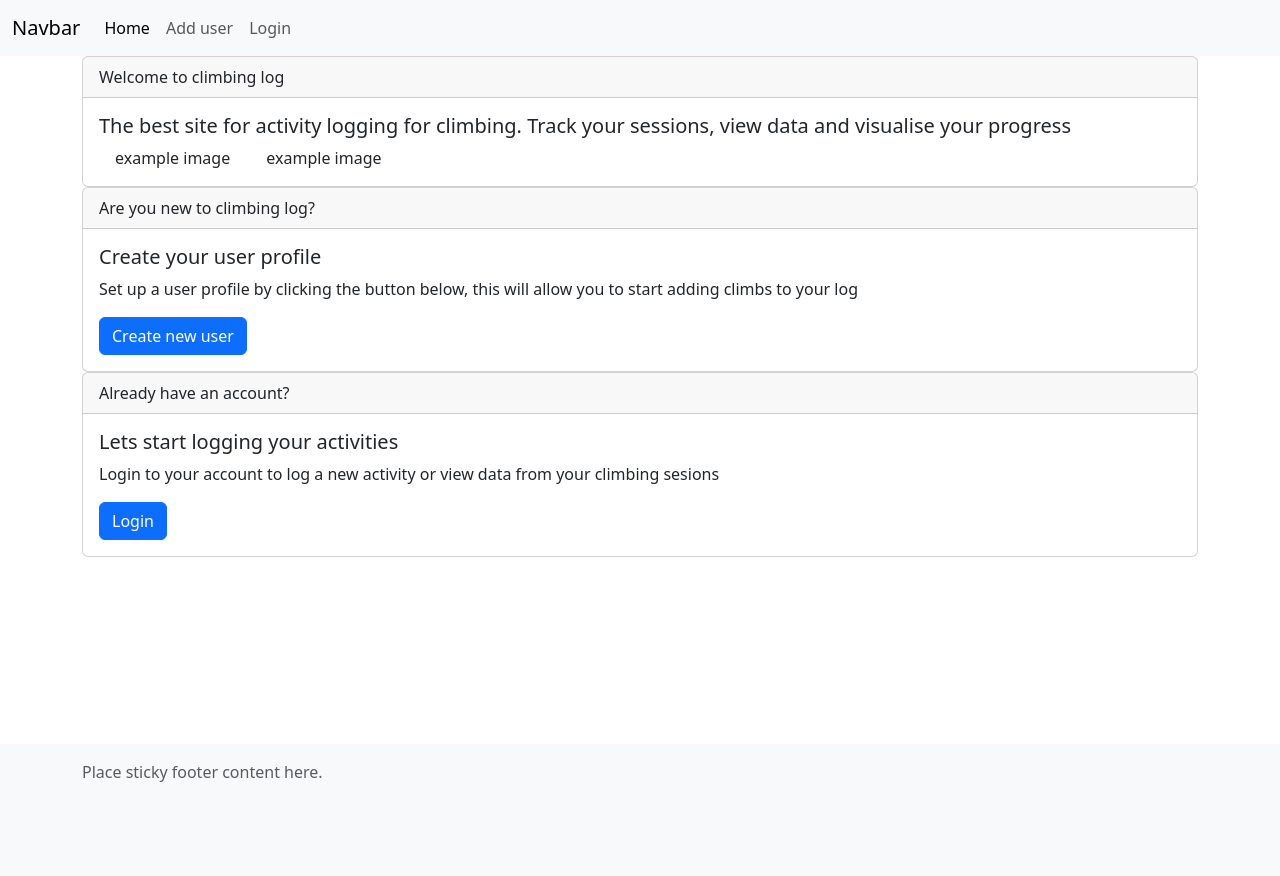
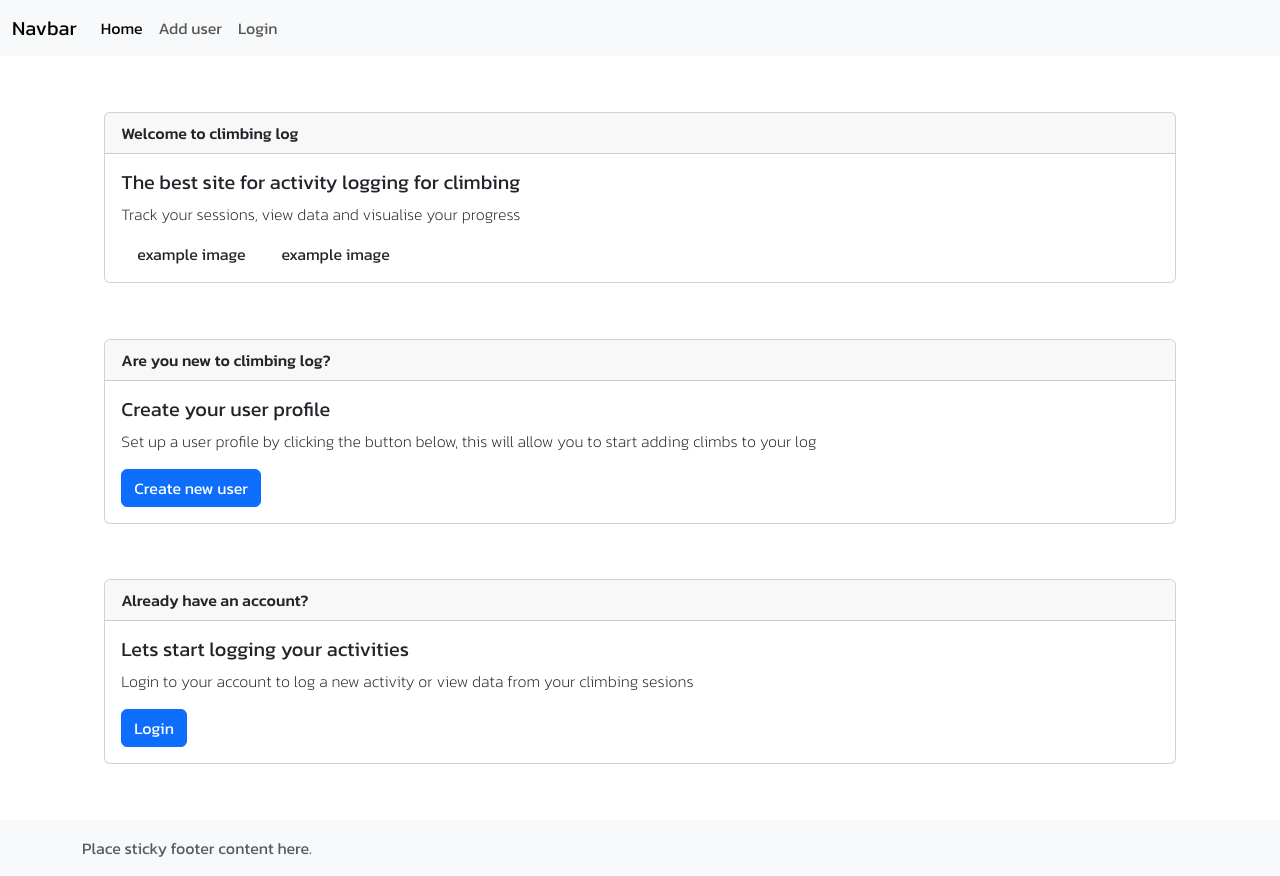
Before and after one commit to Ian-Blanshard/MP3-Climbing-Log, a Flask app: page / in a window 1280 px wide. Before the commit the page ends 782 px from the top, so only its background shows below. Run offline with Flask 3, Linux system fonts and the light colour scheme.

Commit message:
feat: added google fonts link for font kanit

```diff
--- a/climbing_log/routes.py
+++ b/climbing_log/routes.py
@@ -33,12 +33,15 @@ def login():
             username=request.form.get("username")).first()
         # Check if the password entered is the
         # same as the user's password
-        is_valid = bcrypt.check_password_hash(
-            user.password, request.form.get("password"))
-        if is_valid:
-            # Use the login_user method to log in the user
-            login_user(user)
-            return redirect(url_for("home"))
+        if user:
+            is_valid = bcrypt.check_password_hash(
+                user.password, request.form.get("password"))
+            if is_valid:
+                # Use the login_user method to log in the user
+                login_user(user)
+                return redirect(url_for("home"))
+        else:
+            flash('There is no user by this name, check you entered your username correctly or create a new account')
         # Redirect the user back to the home
 
     return render_template("login.html")
@@ -82,11 +85,12 @@ def add_user():
         return redirect(url_for("login"))
     return render_template("add_user.html")
 
+
 @app.route("/delete_user", methods=["GET", "POST"])
 def delete_user():
     if request.method == 'POST':
         user = Users.query.filter_by(
-            username = current_user.username).first()
+            username=current_user.username).first()
 
         password = request.form.get('password')
         password_check = request.form.get('password_check')
@@ -95,15 +99,16 @@ def delete_user():
             flash('passwords do not match')
         else:
             is_valid = bcrypt.check_password_hash(
-            user.password, password)
+                user.password, password)
             if is_valid:
-               db.session.delete(user)
-               db.session.commit()
-               return redirect(url_for('home'))
+                db.session.delete(user)
+                db.session.commit()
+                return redirect(url_for('home'))
             else:
                 flash('Password incorrect')
 
     return render_template('delete_user.html')
+
 
 @app.route("/new_session", methods=["GET", "POST"])
 def add_session():
@@ -152,9 +157,9 @@ def session_info(session_id):
     if current_user.is_authenticated:
         pie_json = get_completed_uncompleted_climbs(session_id)
         bar_json = get_range_of_difficulty_climbed(session_id)
-        bar_uncompleted_grades = get_range_of_difficulty_not_climbed(session_id)
+        bar_uncompleted_grades = get_range_of_difficulty_not_climbed(
+            session_id)
         scatter_json = get_range_of_length_climbs(session_id)
-
 
         return render_template('session_info.html', graphJSON=pie_json, graph1JSON=bar_json, graph_grades_not_climbedJSON=bar_uncompleted_grades, scatterJSON=scatter_json)
 
--- a/climbing_log/static/css/style.css
+++ b/climbing_log/static/css/style.css
@@ -1,5 +1,11 @@
-html, body {
+/* import for google fonts */
+@import url(https://fonts.googleapis.com/css2?family=Kanit:ital,wght@0,100;0,200;0,300;0,400;0,500;0,600;0,700;0,800;0,900;1,100;1,200;1,300;1,400;1,500;1,600;1,700;1,800;1,900&display=swap);
+
+/* push footer to bottom of page */
+html,
+body {
   height: 100%;
+  font-family: 'Kanit', sans-serif;
 }
 body {
   display: flex;
@@ -10,6 +16,27 @@ body {
 }
 .footer {
   flex-shrink: 0;
+}
+
+/* for all cards */
+
+.card {
+    margin: 5% 2%;
+}
+
+.card-header {
+
+    font-weight: 500;
+}
+
+.card-title {
+
+    font-weight: 400;
+}
+
+.card-text {
+
+    font-weight: 200;
 }
 
 
@@ -27,6 +54,7 @@ body {
   display: none;
 }
 
+/* displays them when certian screen width rules are met */
 
 @media (min-width: 1000px) {
   #climbs-as-table {
--- a/climbing_log/templates/home.html
+++ b/climbing_log/templates/home.html
@@ -35,10 +35,11 @@ current_user.is_authenticated %}
 <div class="card">
   <div class="card-header">Welcome to climbing log</div>
   <div class="card-body">
-    <h5 class="card-title">
-      The best site for activity logging for climbing. Track your sessions, view
+    <h5 class="card-title">The best site for activity logging for climbing</h5>
+    <p class="card-text">
+      Track your sessions, view
       data and visualise your progress
-    </h5>
+    </p>
     <div class="card-body d-inline">
       example image
     </div>
```
Also changed, not shown: climbing_log/templates/delete_user.html (+11 -14 lines). Lines whose indentation alone changed are shown as unchanged.
